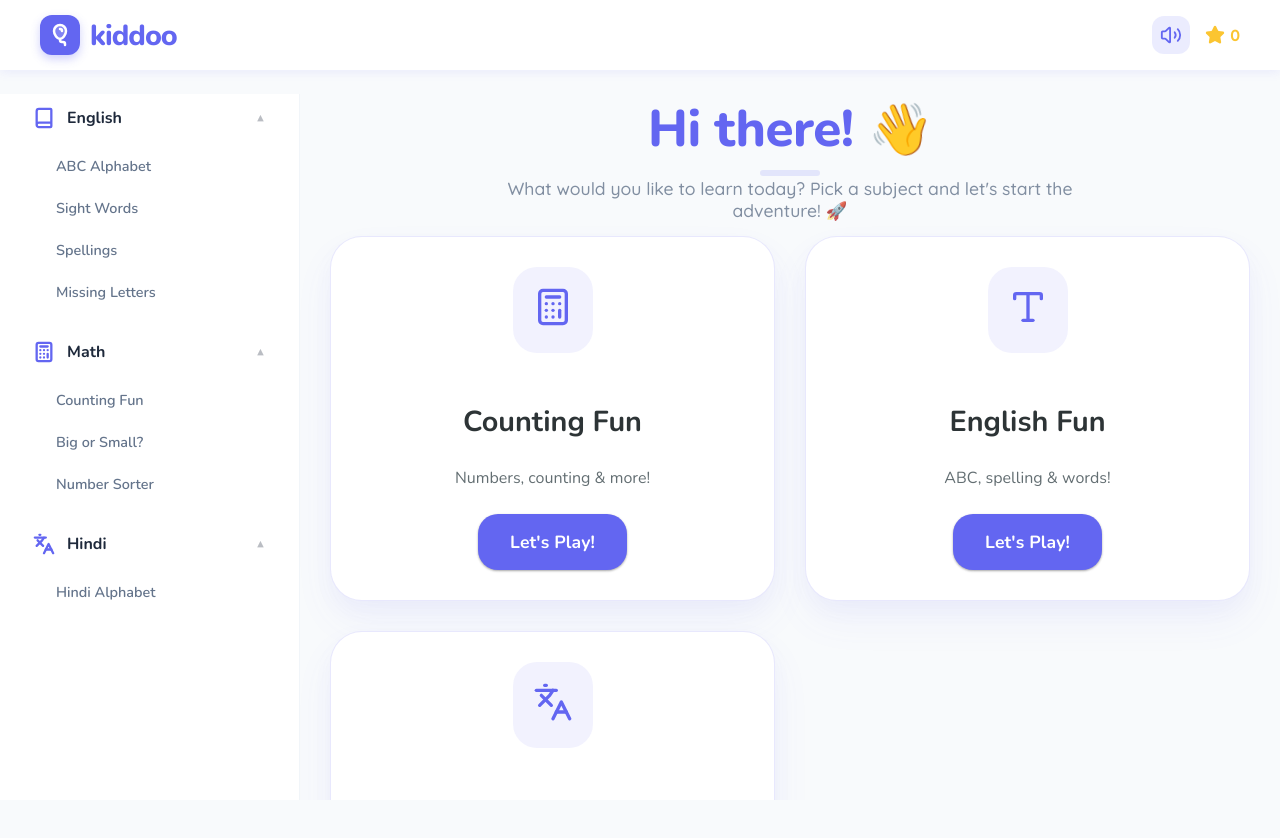
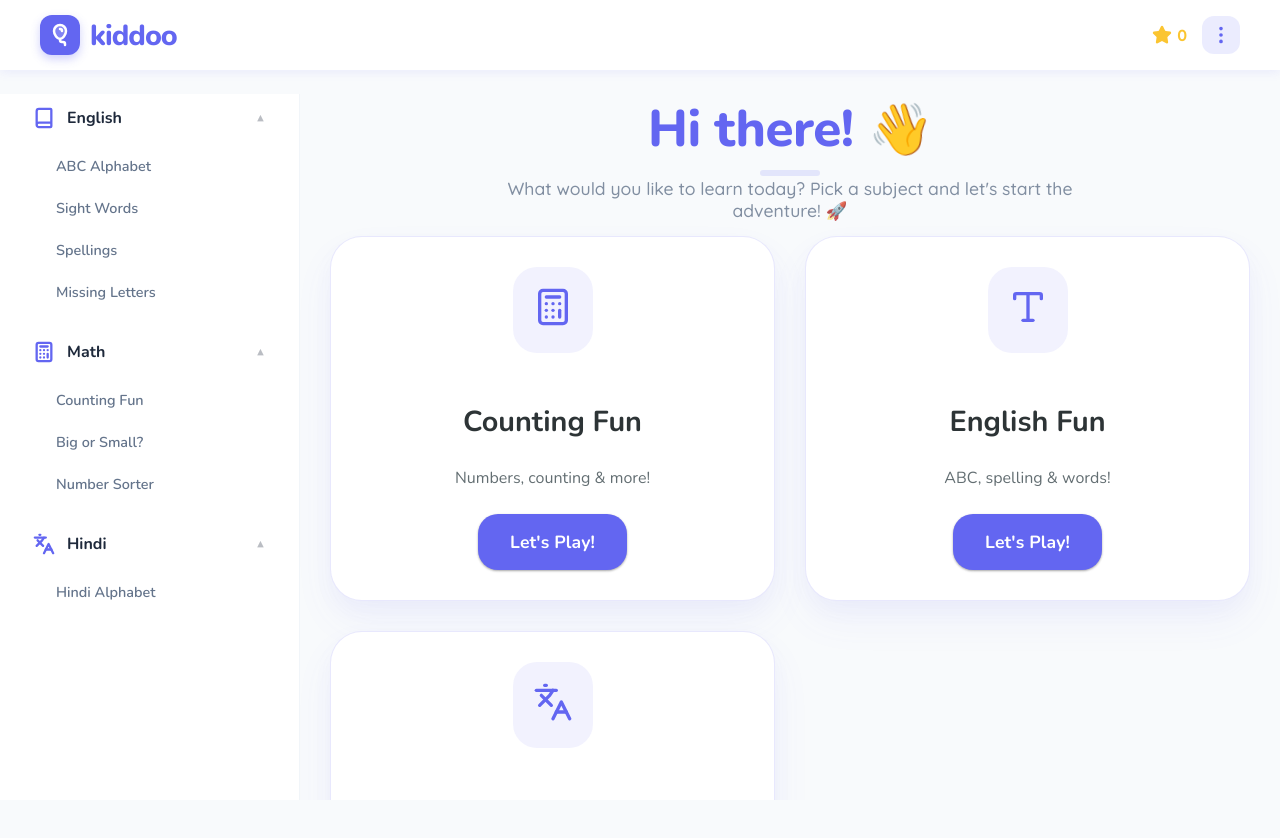
Before and after one commit to dnshariprasad/kidmath, a React (Vite) app: page / in a window 1280 px wide. Shown: the top 838 px of the page. Built offline with nearby package versions, Linux system fonts and the light colour scheme.

Commit message:
Automated deployment: UI refinements and updates

```diff
--- a/src/dashboard/nav/index.tsx
+++ b/src/dashboard/nav/index.tsx
@@ -1,16 +1,44 @@
-import React from "react";
+import React, { useState, useRef, useEffect } from "react";
 import { Link } from "react-router-dom";
 import { useDispatch, useSelector } from "react-redux";
-import { AppName, MenuToggleButton, NavbarContainer, UserSection } from "./styles";
+import {
+  AppName,
+  MenuToggleButton,
+  NavbarContainer,
+  UserSection,
+  MoreMenuWrapper,
+  IconButton,
+  DropdownMenu,
+  DropdownItem,
+} from "./styles";
 import { RootState } from "../../store/store";
 import { toggleMobileMenu, toggleMute } from "../../store/slice/AlphabetSlice";
-import { Star, Flame, Menu, X, Balloon, Volume2, VolumeX } from "lucide-react";
+import { Star, Flame, Menu, X, Balloon, Volume2, VolumeX, MoreVertical } from "lucide-react";
 
 const Navbar: React.FC = () => {
   const dispatch = useDispatch();
   const stats = useSelector((state: RootState) => state.alphabet.userStats);
   const isOpen = useSelector((state: RootState) => state.alphabet.isMobileMenuOpen);
   const isMuted = useSelector((state: RootState) => state.alphabet.isMuted);
+
+  const [isMoreMenuOpen, setIsMoreMenuOpen] = useState(false);
+  const menuRef = useRef<HTMLDivElement>(null);
+
+  // Close menu when clicking outside
+  useEffect(() => {
+    const handleClickOutside = (event: MouseEvent) => {
+      if (menuRef.current && !menuRef.current.contains(event.target as Node)) {
+        setIsMoreMenuOpen(false);
+      }
+    };
+
+    if (isMoreMenuOpen) {
+      document.addEventListener("mousedown", handleClickOutside);
+    }
+    return () => {
+      document.removeEventListener("mousedown", handleClickOutside);
+    };
+  }, [isMoreMenuOpen]);
 
   return (
     <NavbarContainer data-testid="layout-navbar">
@@ -21,7 +49,12 @@ const Navbar: React.FC = () => {
         <AppName
           as={Link}
           to="/"
-          style={{ display: "flex", alignItems: "center", gap: "10px", textDecoration: "none" }}
+          style={{
+            display: "flex",
+            alignItems: "center",
+            gap: "10px",
+            textDecoration: "none",
+          }}
         >
           <div
             style={{
@@ -40,35 +73,51 @@ const Navbar: React.FC = () => {
         </AppName>
       </div>
 
-      <UserSection style={{ display: "flex", alignItems: "center", gap: "15px" }}>
+      <UserSection>
         <div
-          onClick={() => dispatch(toggleMute())}
           style={{
-            cursor: "pointer",
             display: "flex",
             alignItems: "center",
-            justifyContent: "center",
-            padding: "8px",
-            background: isMuted ? "#dfe6e9" : "#6366F120",
-            borderRadius: "12px",
-            color: isMuted ? "#636E72" : "#6366F1",
-            transition: "all 0.2s ease",
+            gap: "5px",
+            color: "#FBC531",
           }}
-          title={isMuted ? "Unmute" : "Mute"}
         >
-          {isMuted ? <VolumeX size={22} /> : <Volume2 size={22} />}
-        </div>
-
-        <div style={{ display: "flex", alignItems: "center", gap: "5px", color: "#FBC531" }}>
           <Star size={20} fill="#FBC531" strokeWidth={2} />
           <span style={{ fontWeight: 800 }}>{stats.score}</span>
         </div>
         {stats.streak > 0 && (
-          <div style={{ display: "flex", alignItems: "center", gap: "5px", color: "#FF7675" }}>
+          <div
+            style={{
+              display: "flex",
+              alignItems: "center",
+              gap: "5px",
+              color: "#FF7675",
+            }}
+          >
             <Flame size={20} fill="#FF7675" strokeWidth={2} />
             <span style={{ fontWeight: 800 }}>{stats.streak}</span>
           </div>
         )}
+
+        <MoreMenuWrapper ref={menuRef}>
+          <IconButton onClick={() => setIsMoreMenuOpen(!isMoreMenuOpen)}>
+            <MoreVertical size={22} />
+          </IconButton>
+
+          {isMoreMenuOpen && (
+            <DropdownMenu>
+              <DropdownItem
+                onClick={() => {
+                  dispatch(toggleMute());
+                  setIsMoreMenuOpen(false);
+                }}
+              >
+                {isMuted ? <VolumeX size={20} /> : <Volume2 size={20} />}
+                <span>{isMuted ? "Unmute Sound" : "Mute Sound"}</span>
+              </DropdownItem>
+            </DropdownMenu>
+          )}
+        </MoreMenuWrapper>
       </UserSection>
     </NavbarContainer>
   );
--- a/src/dashboard/nav/styles.ts
+++ b/src/dashboard/nav/styles.ts
@@ -56,15 +56,90 @@ export const UserSection = styled.div`
 `;
 
 export const MenuToggleButton = styled.button`
-  display: none;
   background: none;
   border: none;
   font-size: 1.5rem;
   cursor: pointer;
   padding: 8px;
   color: ${(props) => props.theme.colors.primary};
+  display: none;
 
   @media (max-width: 768px) {
     display: block;
   }
 `;
+
+export const MoreMenuWrapper = styled.div`
+  position: relative;
+  display: flex;
+  align-items: center;
+`;
+
+export const IconButton = styled.div`
+  cursor: pointer;
+  display: flex;
+  align-items: center;
+  justify-content: center;
+  padding: 8px;
+  background: #6366f120;
+  border-radius: 12px;
+  color: #6366f1;
+  transition: all 0.2s ease;
+
+  &:hover {
+    background: #6366f130;
+    transform: translateY(-1px);
+  }
+
+  &:active {
+    transform: translateY(0);
+  }
+`;
+
+export const DropdownMenu = styled.div`
+  position: absolute;
+  top: 100%;
+  right: 0;
+  margin-top: 10px;
+  background: white;
+  border-radius: 16px;
+  box-shadow: 0 10px 25px rgba(0, 0, 0, 0.1);
+  padding: 8px;
+  min-width: 160px;
+  z-index: 1100;
+  border: 1px solid rgba(0, 0, 0, 0.05);
+  animation: fadeIn 0.2s ease-out;
+
+  @keyframes fadeIn {
+    from {
+      opacity: 0;
+      transform: translateY(-10px);
+    }
+    to {
+      opacity: 1;
+      transform: translateY(0);
+    }
+  }
+`;
+
+export const DropdownItem = styled.div`
+  display: flex;
+  align-items: center;
+  gap: 12px;
+  padding: 12px 16px;
+  border-radius: 10px;
+  cursor: pointer;
+  font-size: 0.95rem;
+  font-weight: 600;
+  color: #2d3436;
+  transition: all 0.2s ease;
+
+  &:hover {
+    background: #f8f9fa;
+    color: #6366f1;
+  }
+
+  svg {
+    color: #6366f1;
+  }
+`;
```
